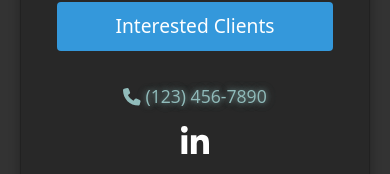
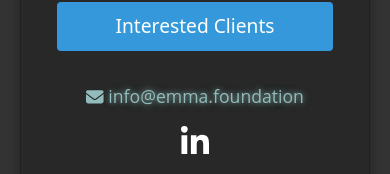
Before and after one commit to serjykalstryke/EMMASite, a React (Create React App) app in the folder emma/: page / in a window 390 px wide. Shown: the part 4790-4964 px from the top of the page. Built offline with nearby package versions, Linux system fonts and the light colour scheme.

Commit message:
added the proper EMMA email and removed 'stand-in' phone number

```diff
--- a/emma/src/components/Contact/Contact.js
+++ b/emma/src/components/Contact/Contact.js
@@ -40,8 +40,8 @@ function Contact() {
             {/* Contact Info */}
             <div className="contact-info mt-4">
               <p>
-                <FontAwesomeIcon icon={faPhone} />{' '}
-                <a href="tel:+1234567890">(123) 456-7890</a>
+                <FontAwesomeIcon icon={faEnvelope} />{' '}
+                <a href="mailto:info@emma.foundation">info@emma.foundation</a>
               </p>
             </div>
 
```
Also changed, not shown: 10 other files (tests, documents, lock files or other folders).
